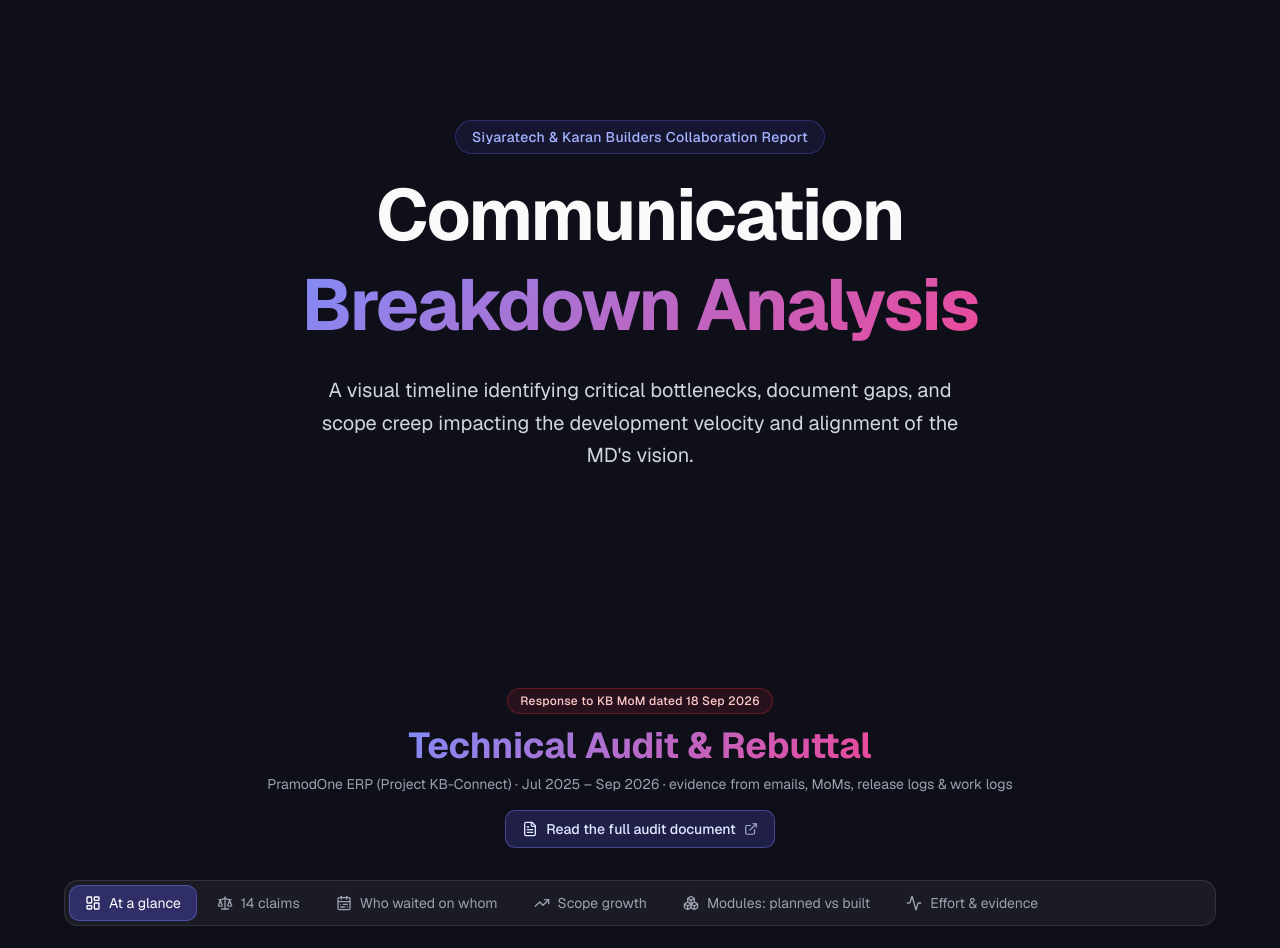
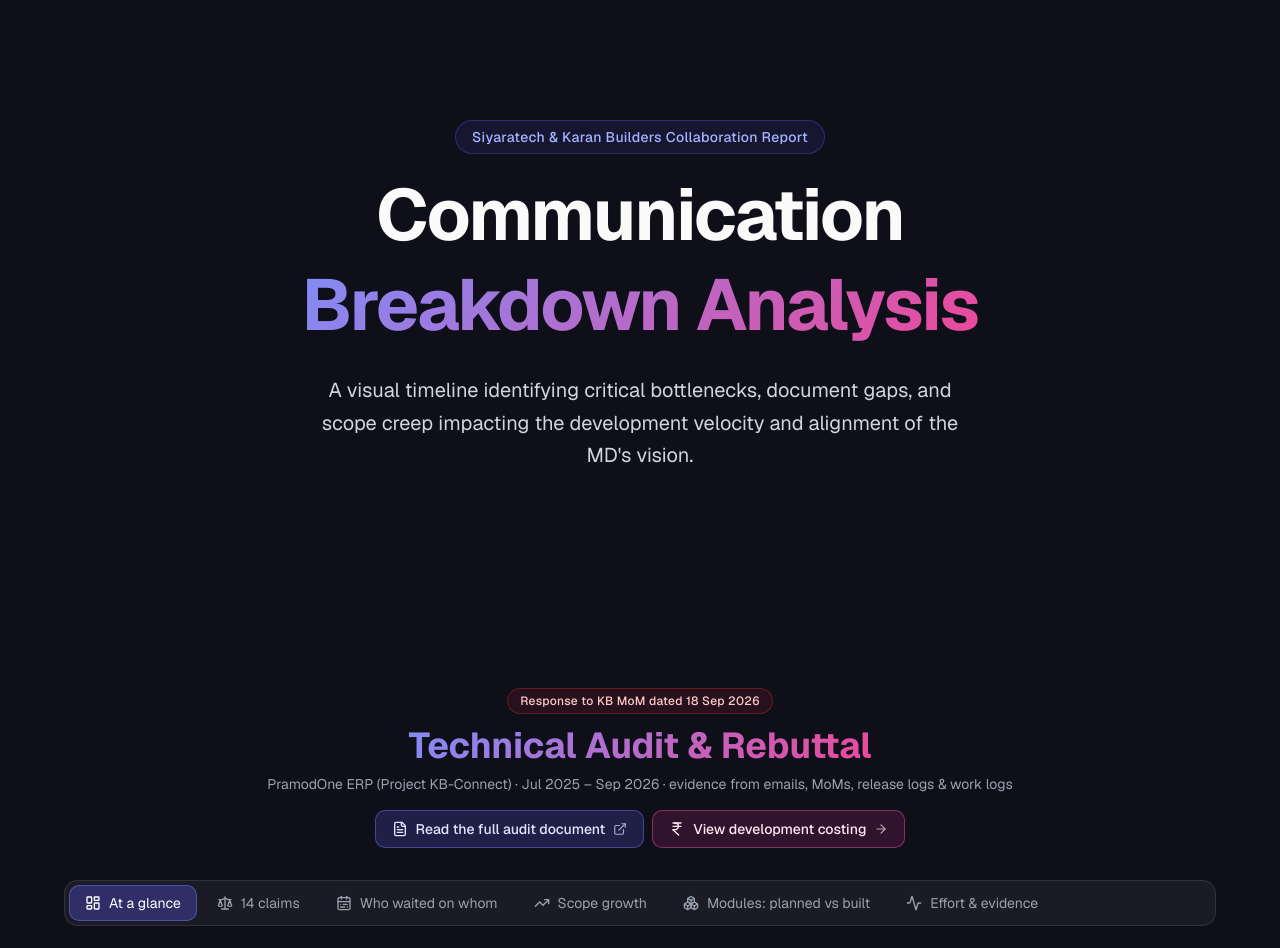
Before and after one commit to shubhamgagare-sti/pramodone-timelime, a Next.js app: page / in a window 1280 px wide. Shown: the top 948 px of the page. Built offline with nearby package versions, Linux system fonts and the light colour scheme.

Commit message:
Link costing page from the audit dashboard
Adds a "View development costing" button beside the audit document link
and a back link on the costing page.

Co-Authored-By: Claude Opus 5.5 <noreply@anthropic.com>

```diff
--- a/app/costing/page.tsx
+++ b/app/costing/page.tsx
@@ -1,4 +1,6 @@
 import type { Metadata } from 'next';
+import Link from 'next/link';
+import { ArrowLeft } from 'lucide-react';
 import CostEstimate from '@/components/costing/CostEstimate';
 
 export const metadata: Metadata = {
@@ -10,6 +12,9 @@ export default function CostingPage() {
   return (
     <div className="min-h-screen bg-[var(--bg-primary)] flex flex-col overflow-x-hidden font-sans">
       <div className="container mx-auto px-4 py-12 max-w-6xl">
+        <Link href="/" className="inline-flex items-center gap-1.5 text-sm text-gray-400 hover:text-white mb-6">
+          <ArrowLeft className="w-4 h-4" /> Back to dashboard
+        </Link>
         <div className="text-center mb-8">
           <div className="inline-block mb-3 px-3 py-1 rounded-full border border-pink-500/30 bg-pink-500/10 text-pink-200 text-xs font-medium tracking-wide">
             Internal · Siyaratech
--- a/components/audit/AuditDashboard.tsx
+++ b/components/audit/AuditDashboard.tsx
@@ -1,8 +1,9 @@
 'use client';
 
 import React, { useState } from 'react';
+import Link from 'next/link';
 import { AnimatePresence, motion } from 'framer-motion';
-import { Activity, ArrowRight, Boxes, ExternalLink, FileText, CalendarRange, LayoutDashboard, Scale, TrendingUp, X } from 'lucide-react';
+import { Activity, ArrowRight, Boxes, ExternalLink, FileText, IndianRupee, CalendarRange, LayoutDashboard, Scale, TrendingUp, X } from 'lucide-react';
 import clsx from 'clsx';
 import { auditKpis, coreFacts } from '@/lib/auditData';
 import ClaimsBoard from './ClaimsBoard';
@@ -97,16 +98,26 @@ const AuditDashboard: React.FC = () => {
                     <span className="text-gradient">Technical Audit &amp; Rebuttal</span>
                 </h2>
                 <p className="text-gray-400 text-sm mt-2">PramodOne ERP (Project KB-Connect) · Jul 2025 – Sep 2026 · evidence from emails, MoMs, release logs &amp; work logs</p>
+                <div className="flex flex-wrap justify-center gap-2 mt-4">
                     <a
                         href={AUDIT_DOC_URL}
                         target="_blank"
                         rel="noopener noreferrer"
-                    className="inline-flex items-center gap-2 mt-4 px-4 py-2 rounded-lg bg-indigo-500/20 border border-indigo-400/40 text-indigo-100 text-sm font-medium hover:bg-indigo-500/30 transition-colors"
+                        className="inline-flex items-center gap-2 px-4 py-2 rounded-lg bg-indigo-500/20 border border-indigo-400/40 text-indigo-100 text-sm font-medium hover:bg-indigo-500/30 transition-colors"
                     >
                         <FileText className="w-4 h-4" />
                         Read the full audit document
                         <ExternalLink className="w-3.5 h-3.5 opacity-70" />
                     </a>
+                    <Link
+                        href="/costing"
+                        className="inline-flex items-center gap-2 px-4 py-2 rounded-lg bg-pink-500/15 border border-pink-400/40 text-pink-100 text-sm font-medium hover:bg-pink-500/25 transition-colors"
+                    >
+                        <IndianRupee className="w-4 h-4" />
+                        View development costing
+                        <ArrowRight className="w-3.5 h-3.5 opacity-70" />
+                    </Link>
+                </div>
             </div>
 
             <div className="flex gap-1 overflow-x-auto [scrollbar-width:none] p-1 rounded-xl bg-white/5 border border-white/10 mb-6">
```
Lines whose indentation alone changed are shown as unchanged.
